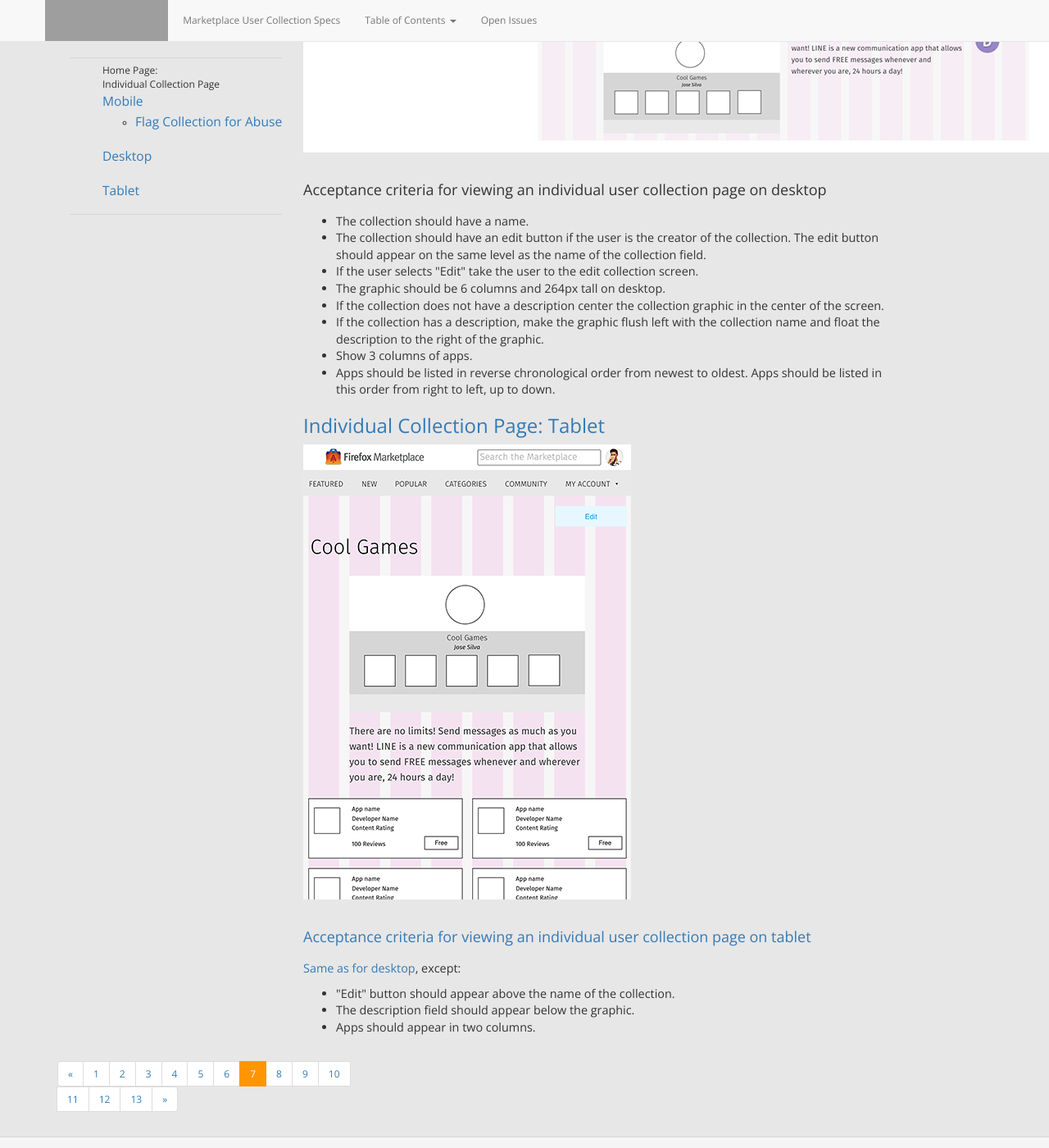
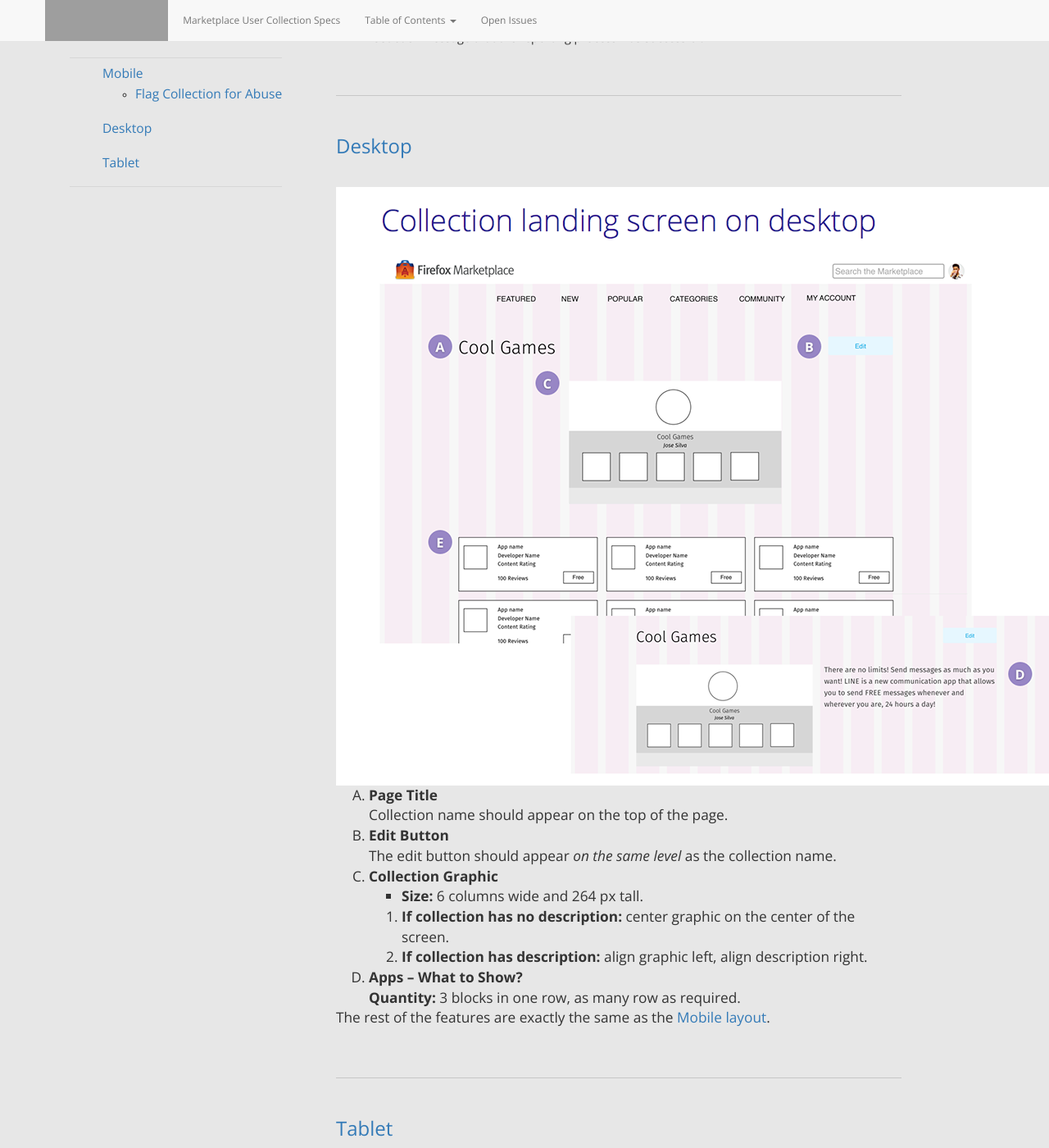
Before and after one commit to mhanratty/marketplaceux-usercollections, a Jekyll site: the page built from projectSpecsIndividualCollectionPage.html, in a window 1280 px wide and 1400 px high, scrolled down 2060 px. Shown: the whole window at 82% size. Built offline with Jekyll 4.4.1, drawn with Linux system fonts in a browser that asks for light colours; nearby versions of some CDN libraries; some of the changed text lies outside the part shown; grey boxes are pictures that could not be loaded.

Commit message:
Restructure Individual Collection Page Specs

```diff
--- a/projectSpecsCommunityPage.html
+++ b/projectSpecsCommunityPage.html
@@ -62,9 +62,9 @@ multisequence: six
       The create new collection call-to-action will take user to the create a collection screen.</li>
       <li><strong>User Collections – What to Show?</strong>
         <ul>
-          <li><strong>Order:</strong> Collections are listed from most recently created to oldest in blocks of 5, moving left to right, top to bottom.</li>
-          <li><strong>Quantity:</strong> Show between 8–10 collections at a time, depending on the size of element.</li>
-          <li><strong>Size of element:</strong> The collection graphic is sometimes mobile sized (4 columns wide) and sometimes desktop sized (6 columns wide)</li>
+          <li><strong>Order:</strong> Collections are listed from most recently created to oldest, moving left to right, top to bottom.</li>
+          <li><strong>Quantity:</strong> If the collection block is sized 4 columns wide, show 5 in one row. If block is sized 6 columns wide, show 4.</li>
+          <li><strong>Size of element:</strong> Each collection block may be 4 or 6 columns wide</li>
         </ul>
       </li>
       <li><strong>Horizontal Scrolling Control</strong><br/>
@@ -79,10 +79,10 @@ multisequence: six
       <li><strong>User Collections – What to Show?</strong>
         <ul>
           <li><strong>Quantity:</strong> Only 4 collections are shown at a time.</li>
-          <li><strong>Size of Element:</strong> The collection graphic is always mobile sized (4 columns wide).</li>
+          <li><strong>Size of Element:</strong> Each collection block must always be 4 columns wide.</li>
     </ol>
 
-    <p class="longText">The rest of the features are exactly the same as the <a href="#communityscreendesktop">Desktop Layout</a>.</p>
+    <p class="longText">The rest of the features are exactly the same as the <a href="#communityscreendesktop">Desktop layout</a>.</p>
 
 	</div>
 	<!-- Pagination. If you have more than one page, set the multipage variable in the Frontmatter to true. Editing the pagination code happens in /_includes/homePagination.html.
--- a/projectSpecsIndividualCollectionPage.html
+++ b/projectSpecsIndividualCollectionPage.html
@@ -9,9 +9,6 @@ multisequence: seven
 	<div class="col-sm-3 col-md-3 col-lg-3">
 
 		<ul class="secondaryMenu" data-spy="affix" data-offset-top="70" data-offset-bottom="200">
-			<li>Home Page:</li>
-			<li>Individual Collection Page</li>
-			<li> </li>
 			<li><a href="#individualcollectionmobile">Mobile</a></li>
 			  <ul>
 			    <li><a href="#flagcollectionmobile">Flag Collection for Abuse</a></li>
@@ -22,69 +19,101 @@ multisequence: seven
 	</div>
 	<div class="col-sm-9 col-md-9 col-lg-8">
 
-		<h2>Home Page</h2>
+		<h2>Home Page &rarr; Individual Collection Page</h2>
 
-    <h3><a name="individualcollectionmobile">Individual Collection Page: Mobile</a></h3>
+    <h3 class="specItem"><a name="individualcollectionmobile">Mobile</a></h3>
 
-    <p>TBD</p>
+    <img src="http://mhanratty.github.io/marketplaceux-usercollections/img/usercollections_collectionview.png" alt="Individual collection page: mobile" title="" /></a>
 
-    <h4>Acceptance criteria for viewing an individual user collection page on mobile</h4>
+    <ol class="longText letters">
+      <li><strong>Page Title</strong><br/>
+      Collection name should appear below the user avatar.</li>
+      <li><strong>Edit Button</strong><br/>
+        <ul>
+          <li>The edit button should appear <em>where? Still unclear.</em>
+          <li>The collection should have an edit button if the user is the creator of the collection. Otherwise, this button should not be shown.</li>
+          <li>If the user selects "Edit", take the user to the edit collection screen.</li>
+        </ul>
+      <li><strong>Collection Graphic</strong>
+        <ul>
+          <li><strong>Size:</strong> fill the entire screen, as tall as required</li>
+          <li><strong>Description:</strong> should appear below the share/flag/favorite area</li>
+        </ul>
+      </li>
+      <li><strong>Apps – What to Show?</strong>
+        <ul>
+          <li><strong>Order:</strong> Apps are listed from most recently added to oldest, moving top to bottom</li>
+          <li><strong>Quantity:</strong> As many rows as required.</li>
+          <li><strong>Size of element:</strong> Each app block must always be 4 columns wide</li>
+        </ul>
+      </li>
 
-    <p>TBD</p>
+    </ol>
 
-    <h3>Collections landing page &rarr; Flagging Collection for Abuse: Mobile</h3>
+    <h3 class="specItem">Mobile &rarr; Flagging Collection for Abuse</h3>
 
     <a name="flagcollectionmobile"><img src="http://mhanratty.github.io/marketplaceux-usercollections/img/usercollections_reportcollection.png" alt="he can see so much more"/></a>
 
-    <h4>Acceptance criteria for flagging a collection for abuse</h4>
-
-    <ul class="longText">
-      <li>There should be an icon on the collection landing screen that allows the user to report a collection. </li>
-      <li>The creator of a collection should not be able to report their own collection.</li>
-      <li>When the report icon has been selected, an overlay should appear asking for the reason for the report. The three options are: spam, inappropriate language, and inappropriate avatar.</li>
-      <li>After the user has selected the reason for reporting the collection the user should return to the collection landing screen and view feedback that the collection was reported.</li>
+    <ol class="longText">
+      <li><strong>Collection landing screen</strong><br/>
+        <ul>
+          <li>There should be a flag icon on the collection landing screen that allows the user to report a collection.</li>
+          <li>The creator of a collection should not be able to report their own collection.</li>
+        </ul>
+      </li>
+      <li><strong>Report overlay</strong><br/>
+      When the report icon has been selected:
+        <ul>
+          <li>A an overlay should appear, asking for the reason for the report.</li>
+          <li>The user can select whether the collection contains:
+            <ol>
+              <li>Spam</li>
+              <li>Inappropriate language</li>
+              <li>Inappropriate avatar</li>
+            </ol>
+          </li>
+      <li><strong>Feedback</strong><br/>
+      After selecting a reason, the user should return to the collection landing screen, and receive a feedback message that the reporting process was successful.</li>
     </ul>
 
+    <h3 class="specItem"><a name="individualcollectiondesktop">Desktop</h3>
 
+    <img src="http://mhanratty.github.io/marketplaceux-usercollections/img/usercollections_collectionviewdesktop.png" alt="Individual collection page: desktop" title="" /></a>
 
+    <ol class="longText letters">
+      <li><strong>Page Title</strong><br/>
+      Collection name should appear on the top of the page.</li>
+      <li><strong>Edit Button</strong><br/>
+      The edit button should appear <em>on the same level</em> as the collection name.</li>
+      <li><strong>Collection Graphic</strong><br/>
+        <ul>
+          <li><strong>Size:</strong> 6 columns wide and 264 px tall.</li>
+        </ul>
+        <ol>
+          <li><strong>If collection has no description:</strong> center graphic on the center of the screen.</li>
+          <li><strong>If collection has description:</strong> align graphic left, align description right.</li>
+        </ol>
+      </li>
+      <li><strong>Apps – What to Show?</strong><br/>
+      <strong>Quantity:</strong> 3 blocks in one row, as many row as required.</li>
+    </ol>
 
+    <p class="longText">The rest of the features are exactly the same as the <a href="#individualcollectionmobile">Mobile layout</a>.</p>
 
+    <h3 class="specItem"><a name="individualcollectiontablet">Tablet</h3>
 
-    <h3><a name="individualcollectiondesktop">Individual Collection Page: Desktop</h3>
+    <img src="http://mhanratty.github.io/marketplaceux-usercollections/img/usercollections_collectionviewtablet.png" alt="Individual collection page: tablet" title="" />
 
-    <img src="http://mhanratty.github.io/marketplaceux-usercollections/img/usercollections_collectionviewdesktop.png" alt="he can see so much more" title="" /></a>
-
-    <h4>Acceptance criteria for viewing an individual user collection page on desktop</h4>
-
-    <ul class="longText">
-      <li>The collection should have a name.</li>
-      <li>The collection should have an edit button if the user is the creator of the collection. The edit button should appear on the same level as the name of the collection field.</li>
-      <li>If the user selects "Edit" take the user to the edit collection screen.</li>
-      <li>The graphic should be 6 columns and 264px tall on desktop.</li>
-      <li>If the collection does not have a description center the collection graphic in the center of the screen.</li>
-      <li>If the collection has a description, make the graphic flush left with the collection name and float the description to the right of the graphic.</li>
-      <li>Show 3 columns of apps. </li>
-      <li>Apps should be listed in reverse chronological order from newest to oldest. Apps should be listed in this order from right to left, up to down.</li>
+    <ol class="longText letters">
+      <li><strong>Edit Button</strong><br/>
+      Should appear <em>above</em> the collection name.</li>
+      <li><strong>Collection Graphic</strong><br/>
+      The description field must always appear below the graphic, never to the side.</li>
+      <li><strong>Apps – What to Show?</strong><br/>
+      <strong>Quantity:</strong> 2 blocks in one row, as many rows as required.</li>
     </ul>
 
-
-
-
-
-    <h3><a name="individualcollectiontablet">Individual Collection Page: Tablet</h3>
-
-    <img src="http://mhanratty.github.io/marketplaceux-usercollections/img/usercollections_collectionviewtablet.png" alt="he can see so much more" title="" />
-
-    <h4>Acceptance criteria for viewing an individual user collection page on tablet</h4>
-
-    <p class="longText"><a href="projectSpecsDesktop.html#collectionlandingscreendesktop">Same as for desktop</a>, except:</p>
-
-    <ul class="longText">
-      <li>"Edit" button should appear above the name of the collection.</li>
-      <li>The description field should appear below the graphic.</li>
-      <li>Apps should appear in two columns.</li>
-    </ul>
-
+    <p class="longText">The rest of the features are exactly the same as the <a href="#individualcollectiondesktop">Desktop layout</a>.</p>
 
 	</div>
 	<!-- Pagination. If you have more than one page, set the multipage variable in the Frontmatter to true. Editing the pagination code happens in /_includes/homePagination.html.
```
Also changed, not shown: img/usercollections_collectionview.png (added), img/usercollections_reportcollection.png.
